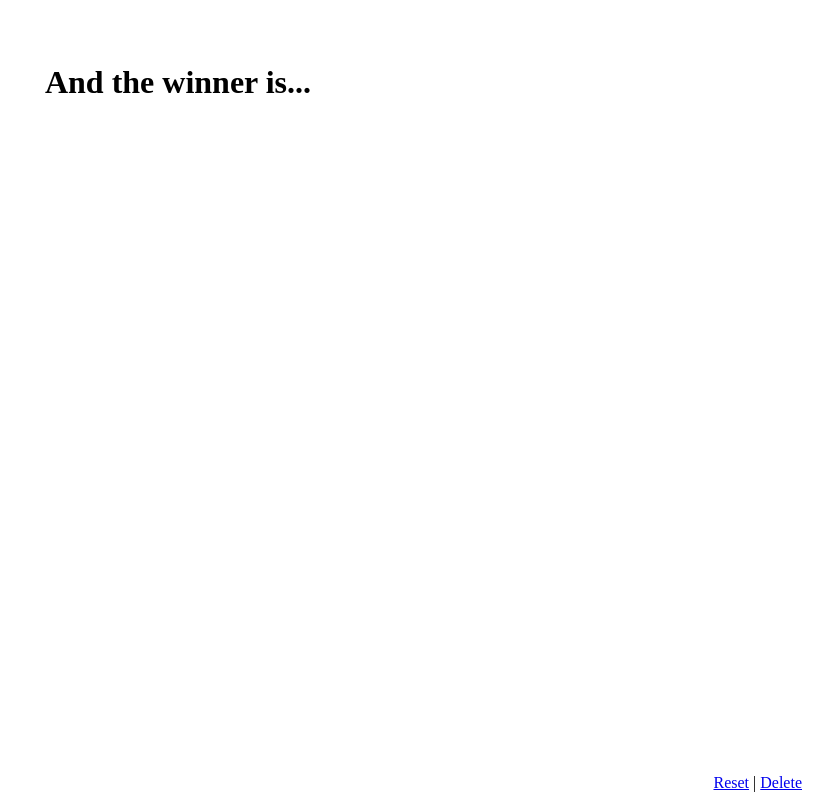
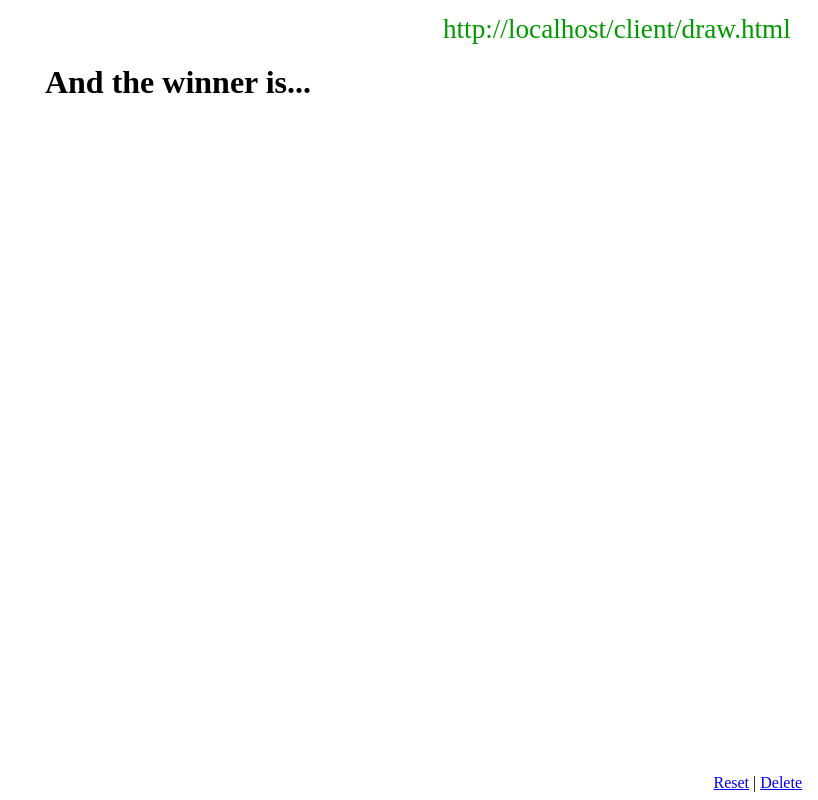
Before and after one commit to jakerella/random-draw, a website: page client/draw.html in a window 1280 px wide. Shown: the whole page, without its empty margins (462-1280 px from the left). Drawn offline with Linux system fonts and the light colour scheme; no server answers.

Commit message:
Added link to enter on drawing page

```diff
--- a/client/app.js
+++ b/client/app.js
@@ -124,9 +124,14 @@ window.rdw = (function(app, $, AudioContext) {
     }
 
     function initDraw() {
-        var contest = document.location.pathname
+        var entryUrl = document.location.href.replace(/\/draw\/?$/, ''),
+            contest = document.location.pathname
             .replace(/\/draw\/?$/, '')
             .replace(/^\//, '');
+
+        $('.entry-url')
+            .attr('href', entryUrl)
+            .text(entryUrl);
 
         socket.on('userinfo', function() {
             socket.emit('isadmin', {
--- a/client/draw.html
+++ b/client/draw.html
@@ -5,6 +5,8 @@
     <link rel='stylesheet' href='/style.css'>
   </head>
   <body>
+    <a href='#' class='entry-url'></a>
+
     <p class='messages'></p>
 
     <h1>And the winner is...</h1>
--- a/client/style.css
+++ b/client/style.css
@@ -122,6 +122,17 @@ figure.winner {
     animation: pulse 2s ease-in-out infinite;
 }
 
+.entry-url {
+    position: absolute;
+    top: 0.5em;
+    right: 1em;
+    text-align: right;
+    font-size: 1.7em;
+}
+.entry-url:link, .entry-url:visited {
+    color: #090;
+    text-decoration: none;
+}
 .actions {
     position: absolute;
     bottom: 0.5em;
```
